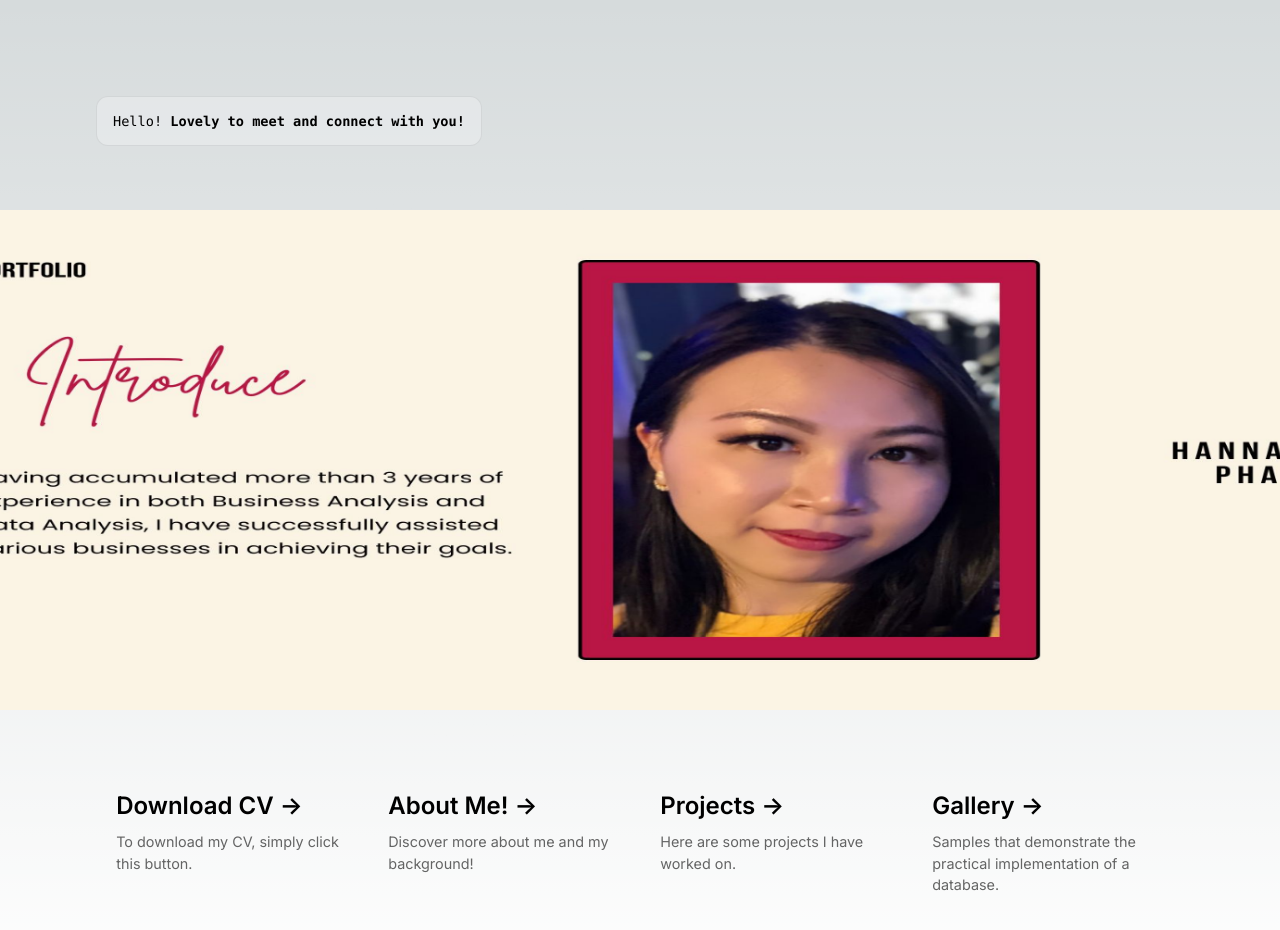
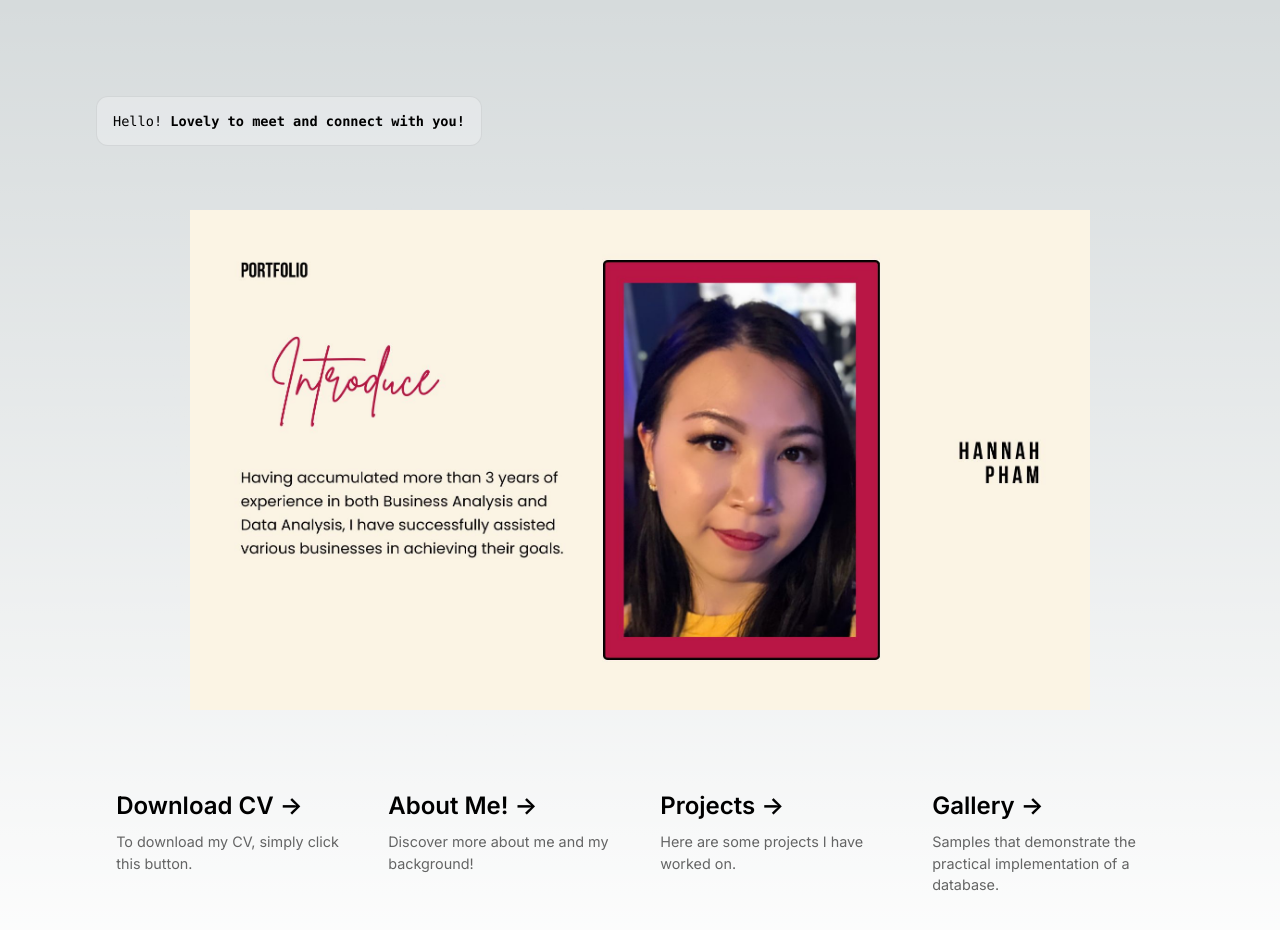
Before and after one commit to HanhPham1512/Portfolio, a Next.js app: page / in a window 1280 px wide. Shown: the top 930 px of the page. Built offline with nearby package versions, Linux system fonts and the light colour scheme.

Commit message:
Update page.js

```diff
--- a/app/page.js
+++ b/app/page.js
@@ -25,7 +25,7 @@ export default function Home() {
       <Image
         className={styles.logo}
         src="/logo.jpg"
-        width={1500}
+        width={900}
         height={500}
         alt="Picture of the author"
         priority
```
